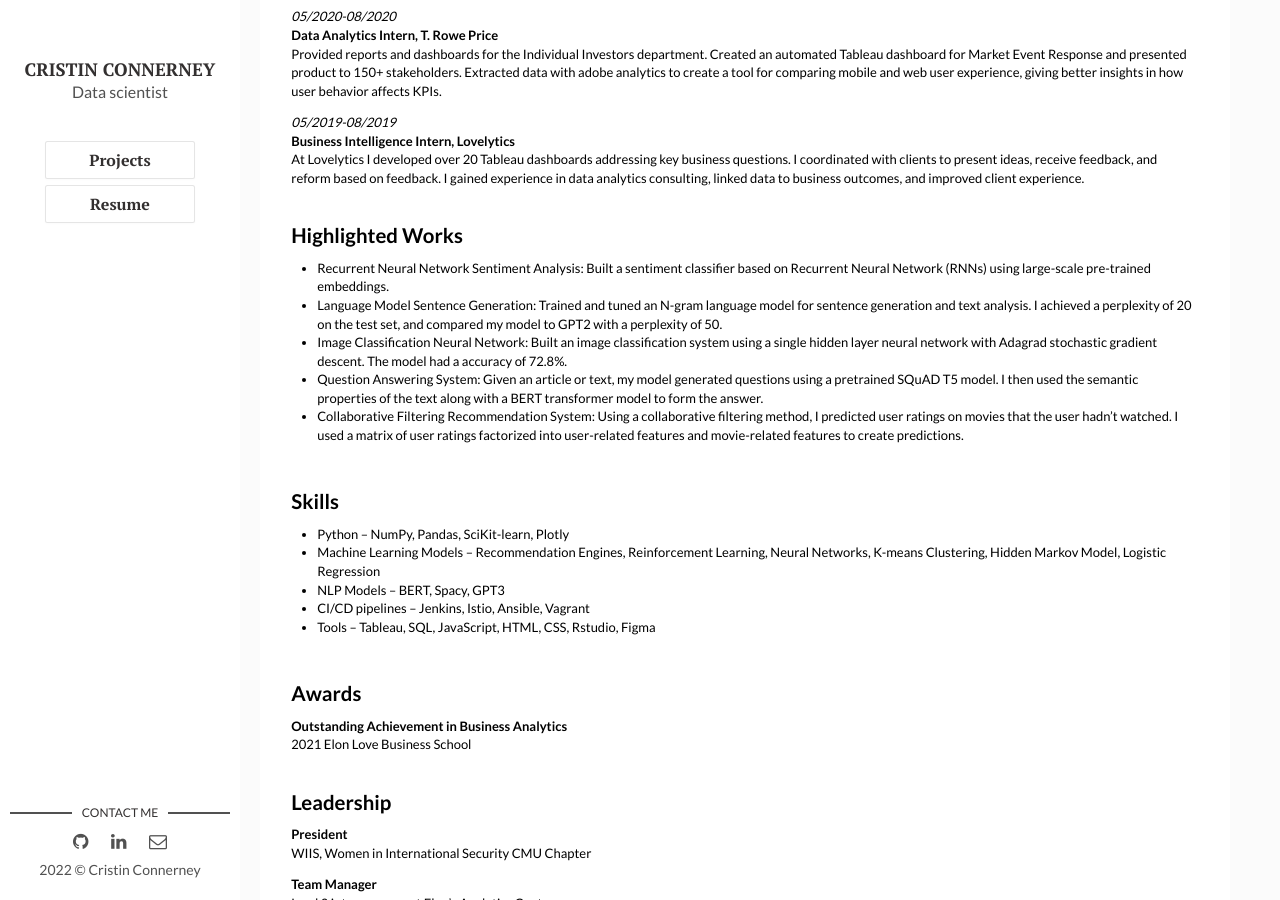
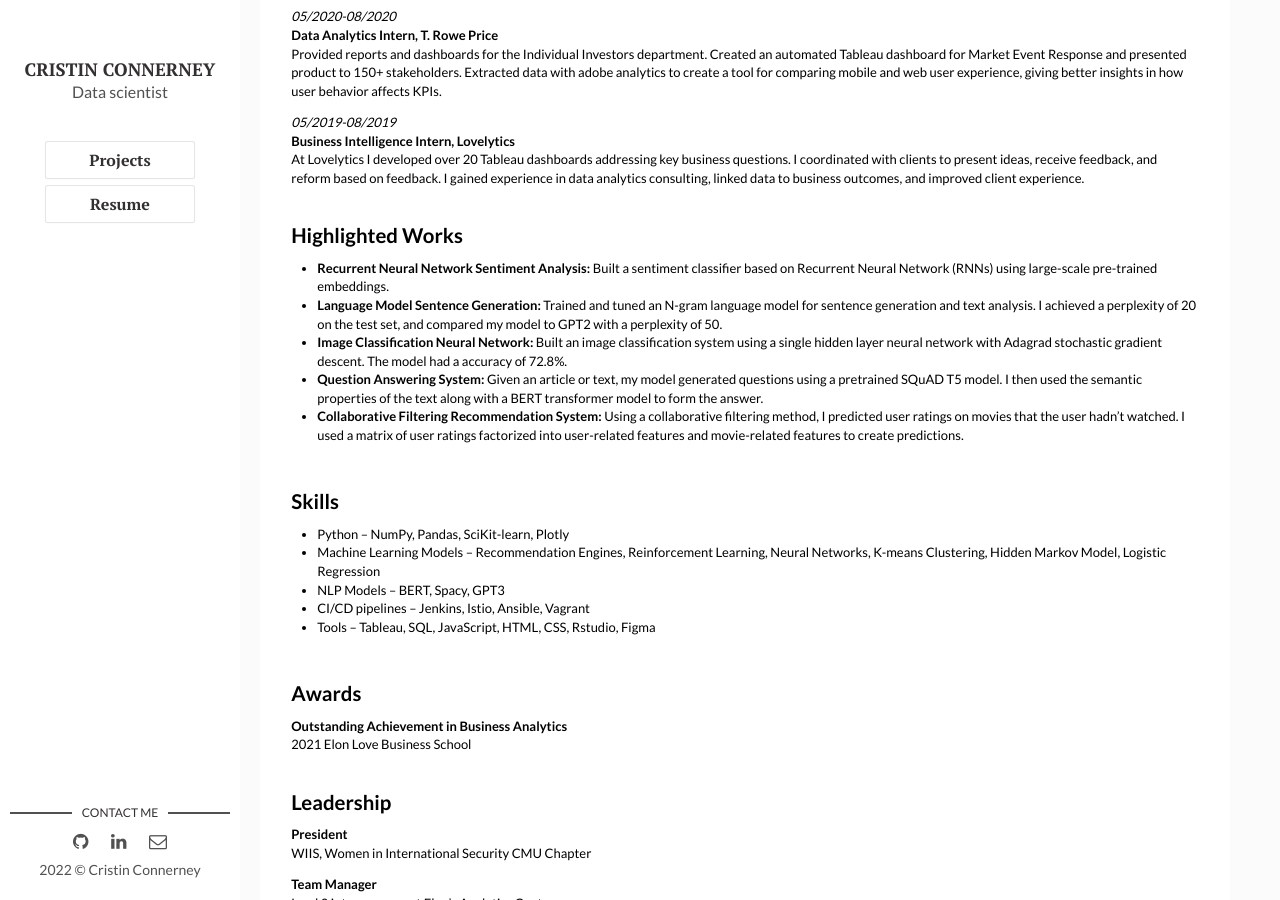
Before and after one commit to Cconnerney/cconnerney.github.io, a Jekyll site: the page built from _posts/2022-04-9-resume.markdown, in a window 1280 px wide and 900 px high, scrolled down 692 px. Built offline with Jekyll 4.4.1, drawn with Linux system fonts in a browser that asks for light colours; nearby versions of some CDN libraries; library files that are not in the unit come from our copies; comment, search, counter and statistics services are not loaded.

Commit message:
Update 2022-04-9-resume.markdown

```diff
--- a/_posts/2022-04-9-resume.markdown
+++ b/_posts/2022-04-9-resume.markdown
@@ -165,11 +165,11 @@ At Lovelytics I developed over 20 Tableau dashboards addressing key business que
 <div class="text_cell_render border-box-sizing rendered_html">
 
 <h2 id="Highlighted-Works">Highlighted Works<a class="anchor-link" href="#Highlighted-Works">&#182;</a></h2><ul>
-<li>Recurrent Neural Network Sentiment Analysis: Built a sentiment classifier based on Recurrent Neural Network (RNNs) using large-scale pre-trained embeddings.</li>
-<li>Language Model Sentence Generation: Trained and tuned an N-gram language model for sentence generation and text analysis. I achieved a perplexity of 20 on the test set, and compared my model to GPT2 with a perplexity of 50.</li>
-<li>Image Classification Neural Network: Built an image classification system using a single hidden layer neural network with Adagrad stochastic gradient descent. The model had a accuracy of 72.8%.</li>
-<li>Question Answering System: Given an article or text, my model generated questions using a pretrained SQuAD T5 model. I then used the semantic properties of the text along with a BERT transformer model to form the answer. </li>
-<li>Collaborative Filtering Recommendation System: Using a collaborative filtering method, I predicted user ratings on movies that the user hadn’t watched. I used a matrix of user ratings factorized into user-related features and movie-related features to create predictions.</li>
+<li><strong>Recurrent Neural Network Sentiment Analysis:</strong> Built a sentiment classifier based on Recurrent Neural Network (RNNs) using large-scale pre-trained embeddings.</li>
+<li><strong>Language Model Sentence Generation:</strong> Trained and tuned an N-gram language model for sentence generation and text analysis. I achieved a perplexity of 20 on the test set, and compared my model to GPT2 with a perplexity of 50.</li>
+<li><strong>Image Classification Neural Network:</strong> Built an image classification system using a single hidden layer neural network with Adagrad stochastic gradient descent. The model had a accuracy of 72.8%.</li>
+<li><strong>Question Answering System:</strong> Given an article or text, my model generated questions using a pretrained SQuAD T5 model. I then used the semantic properties of the text along with a BERT transformer model to form the answer. </li>
+<li><strong>Collaborative Filtering Recommendation System:</strong> Using a collaborative filtering method, I predicted user ratings on movies that the user hadn’t watched. I used a matrix of user ratings factorized into user-related features and movie-related features to create predictions.</li>
 
 </ul>
 
```
